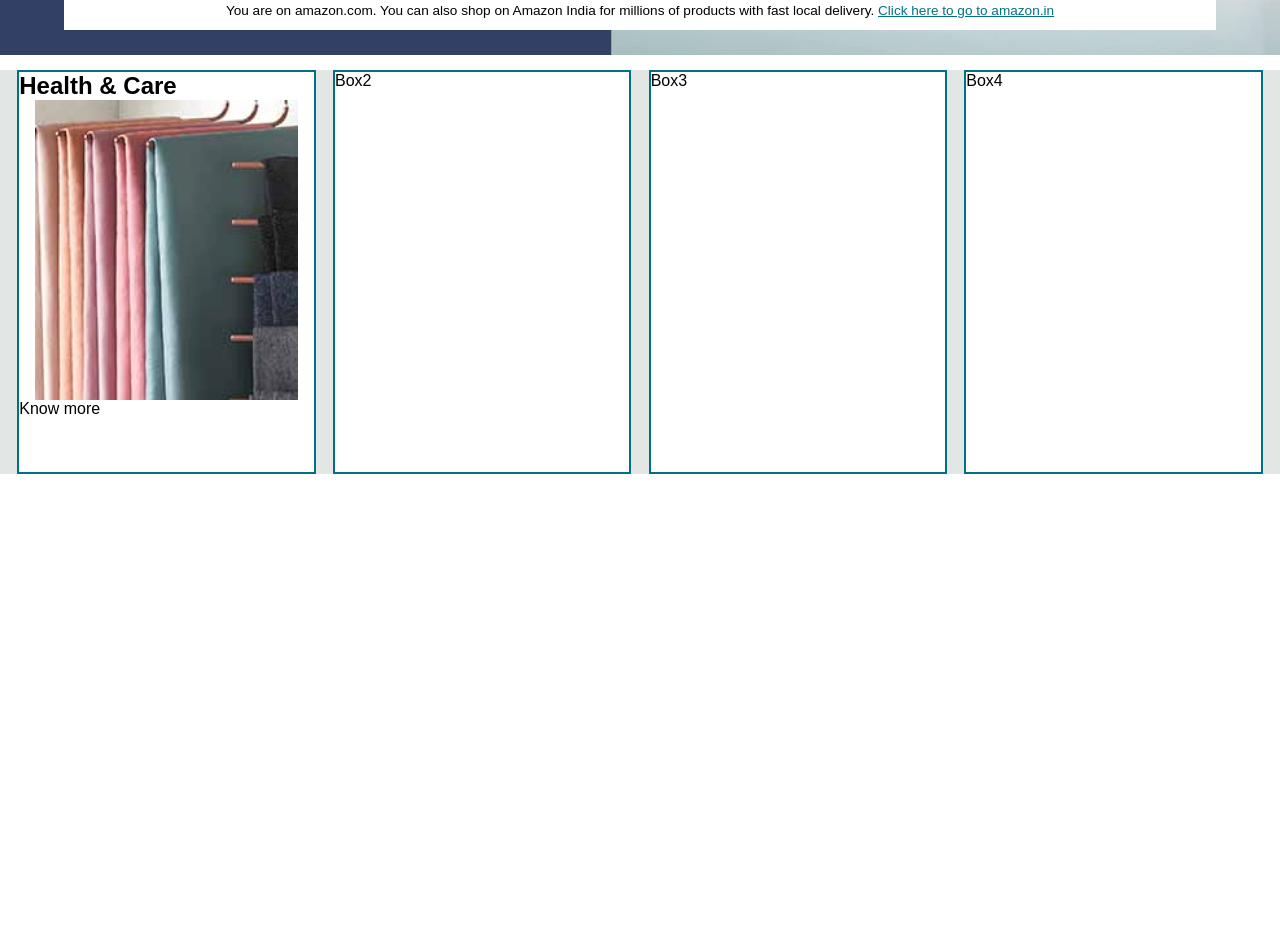
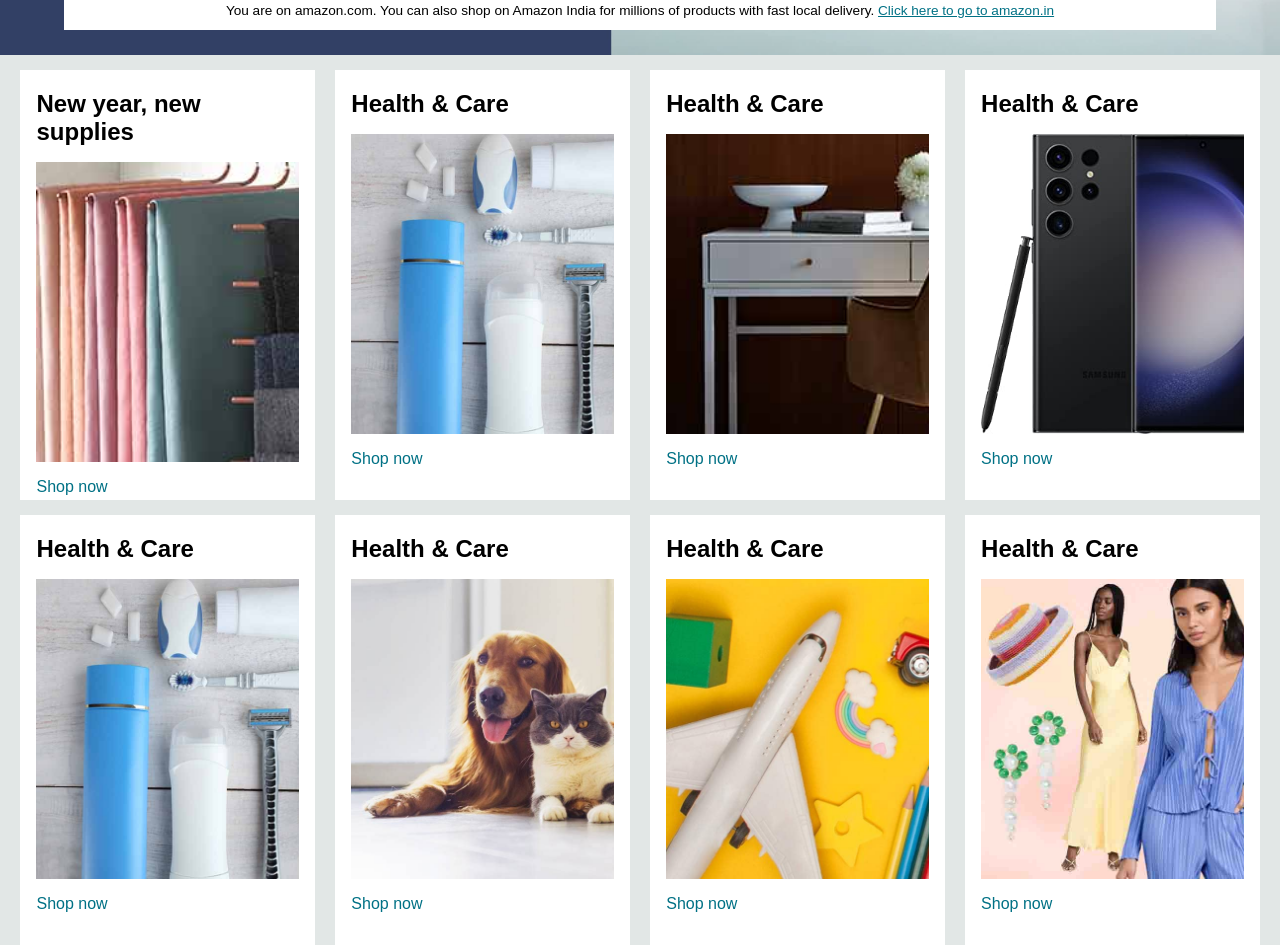
Before and after one commit to PranjalBandwal/amazon_clone, a plain HTML site: page index.html in a window 1280 px wide. Shown: the part 395-1340 px from the top of the page. Before the commit the page ends 869 px from the top, so only its background shows below. Drawn offline with Linux system fonts and the light colour scheme.

Commit message:
shop content

```diff
--- a/index.html
+++ b/index.html
@@ -68,13 +68,61 @@
     </div>
     <div class="shop-section">
       <div class="box-1 box">
-        <h2>Health & Care</h2>
+        <div class="box-content">
+          <h2>New year, new supplies</h2>
         <div class="box-img" style="background-image: url('assets/box1_image.jpg');"></div>
-        <p>Know more</p>
+        <p>Shop now</p>
+        </div>
       </div>
-      <div class="box-2 box">Box2</div>
-      <div class="box-3 box">Box3</div>
-      <div class="box-4 box">Box4</div>
+      <div class="box-2 box">
+        <div class="box-content">
+          <h2>Health & Care</h2>
+        <div class="box-img" style="background-image: url('assets/box2_image.jpg');"></div>
+        <p>Shop now</p>
+        </div>
+      </div>
+      <div class="box-3 box">
+        <div class="box-content">
+          <h2>Health & Care</h2>
+        <div class="box-img" style="background-image: url('assets/box3_image.jpg');"></div>
+        <p>Shop now</p>
+        </div>
+      </div>
+      <div class="box-4 box">
+        <div class="box-content">
+          <h2>Health & Care</h2>
+        <div class="box-img" style="background-image: url('assets/box4_image.jpg');"></div>
+        <p>Shop now</p>
+        </div>
+      </div>
+      <div class="box-5 box">
+        <div class="box-content">
+          <h2>Health & Care</h2>
+        <div class="box-img" style="background-image: url('assets/box2_image.jpg');"></div>
+        <p>Shop now</p>
+        </div>
+      </div>
+      <div class="box-6 box">
+        <div class="box-content">
+          <h2>Health & Care</h2>
+        <div class="box-img" style="background-image: url('assets/box6_image.jpg');"></div>
+        <p>Shop now</p>
+        </div>
+      </div>
+      <div class="box-7 box">
+        <div class="box-content">
+          <h2>Health & Care</h2>
+        <div class="box-img" style="background-image: url('assets/box7_image.jpg');"></div>
+        <p>Shop now</p>
+        </div>
+      </div>
+      <div class="box-8 box">
+        <div class="box-content">
+          <h2>Health & Care</h2>
+        <div class="box-img" style="background-image: url('assets/box8_image.jpg');"></div>
+        <p>Shop now</p>
+        </div>
+      </div>
     </div>
 </body>
 </html>
--- a/style.css
+++ b/style.css
@@ -164,19 +164,33 @@ span {
 .shop-section {
   background-color: #e2e7e6;
   display: flex;
+  flex-wrap: wrap;
   align-items: center;
   justify-content: space-evenly;
-  margin-top: 15px;
 }
 .box {
   background-color: white;
   width: 23%;
-  height: 400px;
-  border: 2px solid #007185;
+  height: 430px;
+  margin-top: 15px;
+  /* border: 2px solid #007185; */
+}
+.box-content {
+  padding: 20px 0 15px;
+  margin-left: 1rem;
+  margin-right: 1rem;
+  /* text-align: center; */
+}
+.box-content p {
+  color: #007185;
+}
+.box-content p:hover {
+  text-decoration: underline;
+  cursor: pointer;
 }
 .box-img {
   height: 300px;
   background-size: cover;
-  margin-left: 1rem;
-  margin-right: 1rem;
+  margin-top: 1rem;
+  margin-bottom: 1rem;
 }
```
